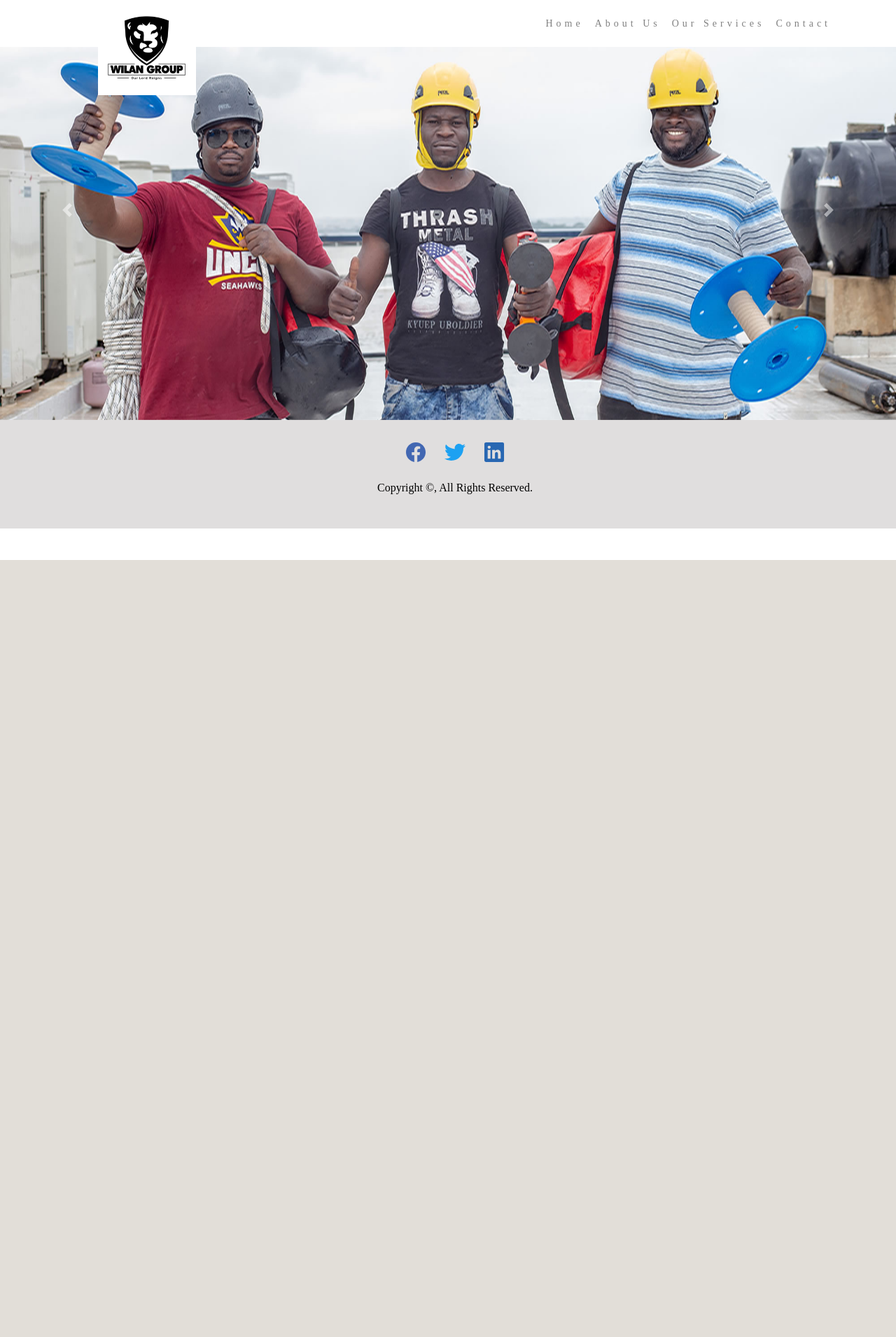
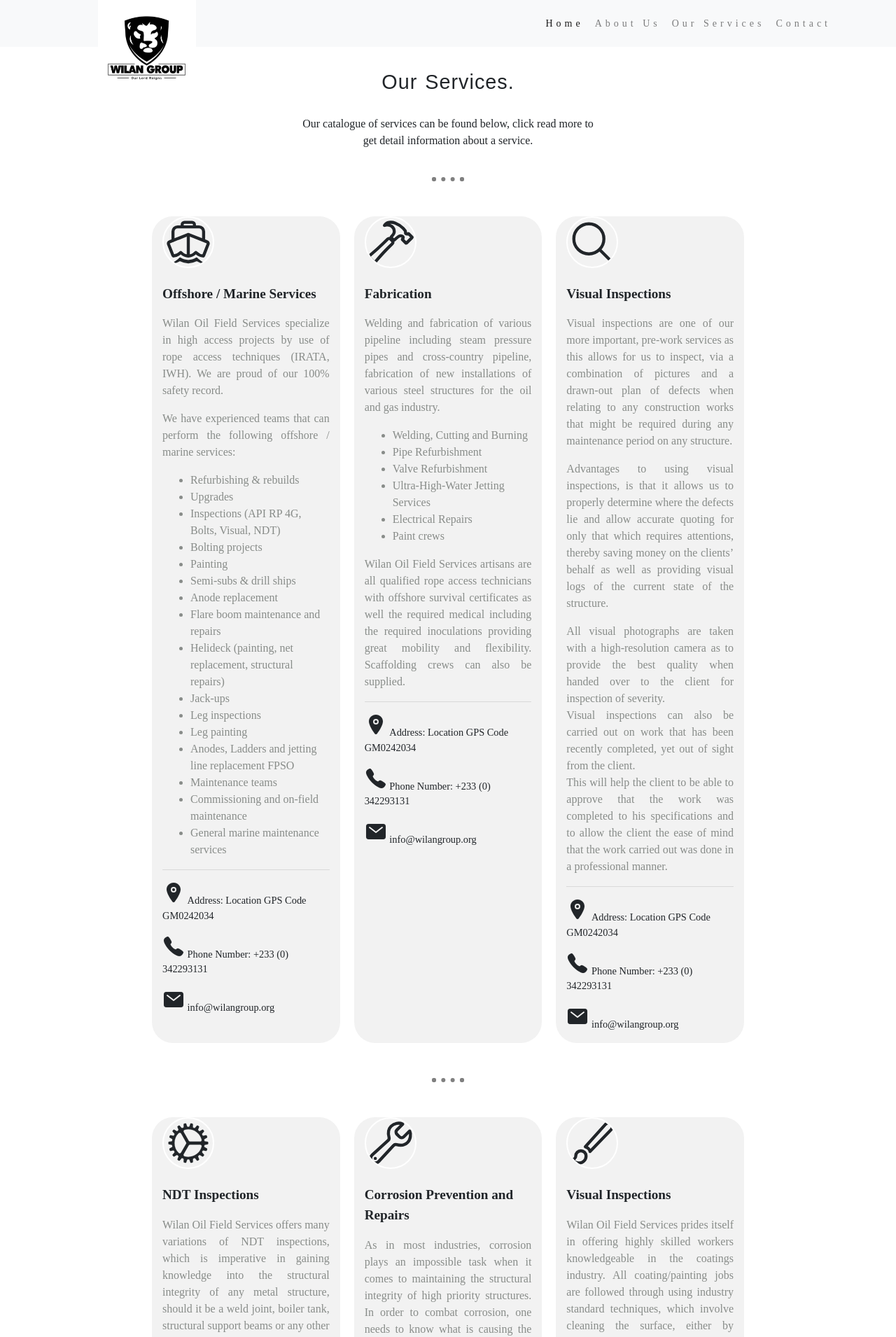
Before and after one commit to EnochKwei/wilan-group, a PHP site: page /our-services.html in a window 1280 px wide. Shown: the top 1910 px of the page at 70% size. Before the commit the page ends 800 px from the top, so only its background shows below. Run offline with PHP 8.4, Linux system fonts and the light colour scheme; some libraries are stand-ins or nearby versions.

Commit message:
uploaded services page

```diff
--- a/css/styles.css
+++ b/css/styles.css
@@ -29,7 +29,7 @@ h1, h2, h4, h5, h6 {
 }
 
 .row {
-    max-width: 1140px;
+    max-width: 100%;
     margin: 0 auto;
 		text-align: center;
 }
@@ -153,13 +153,50 @@ h1, h2, h4, h5, h6 {
 
 .our-services-text {
 	text-align: justify;
-	color: grey;
+	color: #888c89;
 }
 
 .more-services {
 	text-align: left;
 	padding-left: 15px;
 }
+
+
+.services-box {
+  background-color: #f2f2f2;
+  border-radius: 30px;
+  margin: 10px;
+}
+
+.services-list {
+  text-align: left;
+  color: #888c89;
+}
+
+.location-img,
+.phone-number-img,
+.email-img {
+  text-align: left;
+  font-size: 0.9rem;
+}
+
+.our-services-img {
+  text-align: left;
+}
+.services-icon {
+  border-style: solid;
+  border-width: 2px;
+  border-color: white;
+  border-radius: 50%;
+  height: 70px;
+  width: 70px;
+}
+
+ul {
+  list-style-type: disc;
+}
+
+
 
 /* The team behind */
 .our-team-section,
--- a/our-services.html
+++ b/our-services.html
@@ -17,7 +17,7 @@
 <body>
 
 
-  <nav class="navbar navbar-expand-lg navbar-white bg-white fixed-top">
+  <nav class="navbar navbar-expand-lg navbar-light bg-light fixed-top">
     <div class="container">
       <div id="logo">
         <a class="navbar-brand" href="#">
@@ -25,10 +25,10 @@
         </a>
       </div>
 
-      <button class="navbar-toggler" type="button" data-toggle="collapse" data-target="#navbarResponsive" aria-controls="navbarResponsive" aria-expanded="false" aria-label="Toggle navigation">
+      <button class="navbar-toggler" type="button" data-toggle="collapse" data-target="#navbarSupportedContent" aria-controls="navbarSupportedContent" aria-expanded="false" aria-label="Toggle navigation" style="background-color: #f2f2f2">
         <span class="navbar-toggler-icon"></span>
       </button>
-      <div class="collapse navbar-collapse" id="navbarResponsive">
+      <div class="collapse navbar-collapse" id="navbarSupportedContent">
         <ul class="navbar-nav ml-auto">
           <li class="nav-item active">
             <a class="nav-link" href="index.html">Home
@@ -50,59 +50,260 @@
   </nav>
 
 
+  <!-- Our Services -->
 
-
-    <div id="carouselExampleControls" class="carousel slide" data-ride="carousel">
-      <div class="carousel-inner">
-        <div class="carousel-item active">
-          <img class="d-block w-100" src="images/slypic/1.jpg" height="600" alt="First slide">
+  <section class="our-services-section">
+    <div class="container-fluid">
+      <div class="our-services">
+        <h2>Our Services.</h2>
+        <p class="intro">
+          Our catalogue of services can be found below, click read more to get detail information about a service.
+        </p>
       </div>
-        <div class="carousel-item">
-          <img class="d-block w-100" src="images/slypic/2.jpg" height="600" alt="Second slide">
+      <hr class="hr-our-services">
+      <div class="row">
+        <div class="services-box col">
+          <p class="our-services-img">
+            <ion-icon class="services-icon" size="large" name="boat-outline"></ion-icon>
+          </p>
+          <p class="services-title">Offshore / Marine Services</p>
+          <p class="our-services-text">
+            Wilan Oil Field Services specialize in high access projects by use of rope access techniques (IRATA, IWH). We are proud of our 100% safety record.
+          </p>
+          <p class="our-services-text">
+            We have experienced teams that can perform the following offshore / marine services:
+          </p>
+          <ul>
+            <li class="services-list">Refurbishing & rebuilds</li>
+            <li class="services-list">Upgrades</li>
+            <li class="services-list">Inspections (API RP 4G, Bolts, Visual, NDT)</li>
+            <li class="services-list">Bolting projects</li>
+            <li class="services-list">Painting</li>
+            <li class="services-list">Semi-subs & drill ships</li>
+            <li class="services-list">Anode replacement</li>
+            <li class="services-list">Flare boom maintenance and repairs</li>
+            <li class="services-list">Helideck (painting, net replacement, structural repairs)</li>
+            <li class="services-list">Jack-ups</li>
+            <li class="services-list">Leg inspections</li>
+            <li class="services-list">Leg painting</li>
+            <li class="services-list">Anodes, Ladders and jetting line replacement FPSO</li>
+            <li class="services-list">Maintenance teams</li>
+            <li class="services-list">Commissioning and on-field maintenance</li>
+            <li class="services-list">General marine maintenance services</li>
+          </ul>
+          <hr>
+          <p class="location-img">
+            <ion-icon size="large" name="location"></ion-icon>&nbsp;Address: Location GPS Code GM0242034
+          </p>
+          <p class="phone-number-img">
+            <ion-icon size="large" name="call"></ion-icon>&nbsp;Phone Number: +233 (0) 342293131
+          </p>
+          <p class="email-img">
+            <ion-icon size="large" name="mail"></ion-icon>&nbsp;info@wilangroup.org
+          </p>
         </div>
-        <div class="carousel-item">
-          <img class="d-block w-100" src="images/slypic/3.jpg" height="600" alt="Third slide">
+        <div class="services-box col">
+          <p class="our-services-img">
+            <ion-icon class="services-icon" size="large" name="hammer-outline"></ion-icon>
+          </p>
+          <p class="services-title">Fabrication</p>
+          <p class="our-services-text">
+            Welding and fabrication of various pipeline including steam pressure pipes and cross-country pipeline, fabrication of new installations of various steel structures for the oil and gas industry.
+          </p>
+          <ul>
+            <li class="services-list">Welding, Cutting and Burning</li>
+            <li class="services-list">Pipe Refurbishment</li>
+            <li class="services-list">Valve Refurbishment</li>
+            <li class="services-list">Ultra-High-Water Jetting Services</li>
+            <li class="services-list">Electrical Repairs</li>
+            <li class="services-list">Paint crews</li>
+          </ul>
+          <p class="our-services-text">
+            Wilan Oil Field Services artisans are all qualified rope access technicians with offshore survival certificates as well the required medical including the required inoculations providing great mobility and flexibility. Scaffolding crews
+            can also be supplied.
+          </p>
+          <hr>
+          <p class="location-img">
+            <ion-icon size="large" name="location"></ion-icon>&nbsp;Address: Location GPS Code GM0242034
+          </p>
+          <p class="phone-number-img">
+            <ion-icon size="large" name="call"></ion-icon>&nbsp;Phone Number: +233 (0) 342293131
+          </p>
+          <p class="email-img">
+            <ion-icon size="large" name="mail"></ion-icon>&nbsp;info@wilangroup.org
+          </p>
         </div>
-        <div class="carousel-item">
-          <img class="d-block w-100" src="images/slypic/4.jpg" height="600" alt="Third slide">
-        </div>
-        <div class="carousel-item">
-          <img class="d-block w-100" src="images/slypic/5.jpg" height="600" alt="Third slide">
+        <div class="services-box col">
+          <p class="our-services-img">
+            <ion-icon class="services-icon" name="search-outline"></ion-icon>
+          </p>
+          <p class="services-title">Visual Inspections</p>
+          <p class="our-services-text">
+            Visual inspections are one of our more important, pre-work services as this allows for us to inspect, via a combination of pictures and a drawn-out plan of defects when relating to any construction works that
+            might be required during any maintenance period on any structure.
+          </p>
+          <p class="our-services-text">
+            Advantages to using visual inspections, is that it allows us to properly determine where the defects lie and allow accurate quoting for only that which requires attentions, thereby saving money on the clients’ behalf as well as providing
+            visual logs of the current state of the structure.
+          </p>
+          <p class="our-services-text">
+            All visual photographs are taken with a high-resolution camera as to provide the best quality when handed over to the client for inspection of severity.<br>
+            Visual inspections can also be carried out on work that has been recently completed, yet out of sight from the client.<br>
+            This will help the client to be able to approve that the work was completed to his specifications and to allow the client the ease of mind that the work carried out was done in a professional manner.
+          </p>
+          <hr>
+          <p class="location-img">
+            <ion-icon size="large" name="location"></ion-icon>&nbsp;Address: Location GPS Code GM0242034
+          </p>
+          <p class="phone-number-img">
+            <ion-icon size="large" name="call"></ion-icon>&nbsp;Phone Number: +233 (0) 342293131
+          </p>
+          <p class="email-img">
+            <ion-icon size="large" name="mail"></ion-icon>&nbsp;info@wilangroup.org
+          </p>
         </div>
       </div>
-      <a class="carousel-control-prev" href="#carouselExampleControls" role="button" data-slide="prev">
-        <span class="carousel-control-prev-icon" aria-hidden="true"></span>
-        <span class="sr-only">Previous</span>
-      </a>
-      <a class="carousel-control-next" href="#carouselExampleControls" role="button" data-slide="next">
-        <span class="carousel-control-next-icon" aria-hidden="true"></span>
-        <span class="sr-only">Next</span>
-      </a>
+      <hr class="hr-our-services">
+      <!-- Second row for our-services -->
+      <div class="row">
+        <div class="services-box col">
+          <p class="our-services-img">
+            <ion-icon class="services-icon" name="cog-outline"></ion-icon>
+          </p>
+          <p class="services-title">NDT Inspections</p>
+          <p class="our-services-text">
+            Wilan Oil Field Services offers many variations of NDT inspections, which is imperative in gaining knowledge into the structural integrity of any metal structure, should it be a weld joint, boiler tank, structural support beams or any
+            other load bearing metal structures which are of high importance to your facility.
+          </p>
+          <p class="our-services-text">
+            All employees sent for NDT inspections are qualified and certified in their specific areas of expertise.
+          </p>
+          <p class="our-services-text">
+            The varieties of NDT Inspections we offer are:<br>
+          </p>
+          <ul>
+            <li class="services-list" style="font-weight: bold;">MPI (Magnetic Particle Inspection):</li>
+            <p class="our-services-text">This inspection method is used to detect surface and subsurface discontinuities in ferroelectric metals. The reason for ferroelectric metals is this method uses a yoke which induces an electromagnetic current
+              through the substrate and if it is non-conductible, then false results will be given.
+            </p>
+            <li class="services-list" style="font-weight: bold;">Dye Penetration Inspection: </li>
+            <p class="our-services-text">This is a widely applied and low-cost inspection method used to locate surface-breaking defects in all non-porous materials (metals, plastics, or ceramics). The penetrant may be applied to all non-ferrous
+              materials and ferrous materials, although for ferrous components magnetic- particle inspection is often used instead for its subsurface detection capability. LPI is used to detect casting, forging and welding surface defects such as
+              hairline cracks, surface porosity, leaks in new products, and fatigue cracks on in-service components.
+            </p>
+            <li class="services-list" style="font-weight: bold;">Ultra-Sonic Testing:</li>
+            <p class="our-services-text">
+              This is widely used when doing thickness gauging on any high priority structures to test for corrosion, for example: testing corrosion on pipe work. It can also be used to test for internal defects within metals or to determine the
+              characteristics of a metal.
+            </p>
+          </ul>
+          <p class="our-services-text">
+            All these methods above are important, especially when maintenance work, such as grinding, or welding is done on high priority structures. Advantages to using NDT are that you can be assured that any work carried out will be flawless and
+            that the maintenance procedure has been completed successfully.
+          </p>
+          <hr>
+          <p class="location-img">
+            <ion-icon size="large" name="location"></ion-icon>&nbsp;Address: Location GPS Code GM0242034
+          </p>
+          <p class="phone-number-img">
+            <ion-icon size="large" name="call"></ion-icon>&nbsp;Phone Number: +233 (0) 342293131
+          </p>
+          <p class="email-img">
+            <ion-icon size="large" name="mail"></ion-icon>&nbsp;info@wilangroup.org
+          </p>
         </div>
+        <div class="services-box col">
+          <p class="our-services-img">
+            <ion-icon class="services-icon" size="large" name="build-outline"></ion-icon>
+          </p>
+          <p class="services-title">Corrosion Prevention and Repairs</p>
+          <p class="our-services-text">
+            As in most industries, corrosion plays an impossible task when it comes to maintaining the structural integrity of high priority structures. In order to combat corrosion, one needs to know what is causing the corrosion in the first
+            place, so that the correct method can be applied to ensure structural longevity. Our skilled workforce will inspect the structure and in conjunction with a coatings company, the most suitable product will be selected for application.
+          </p>
+          <p class="our-services-text">
+            Once corrosion has occurred, the general scope will be to remove the rust either by a grinding or by using a wire brush, all depending on whether the surrounding environment allows for grinding. Once the rust has been removed, coating
+            will be applied, and the specifications of the coatings will be supplied either by the client or the coatings company.
+          </p>
+          <p class="our-services-text">
+            In cases where rust has occurred on high priority structures, NDT testing can be carried out prior to coating, using Ultra-Sonic Testing to test the thickness of the method and determine whether it's safe to stay in operation, which will
+            be determined by an engineer. Ultra-Sonic Testing can also be used to gauge the thickness of the coating to ensure that the specific guidelines set out have been followed. All these methods are offered to allow the client ease of mind in
+            knowing that the work has been carried out successfully and to specifications.
+          </p>
+          <p class="our-services-text">
+            Advantages of corrosion prevention and repairing are:
+          </p>
+          <ul>
+            <li class="services-list">Knowing that your structure is structurally sound and free of any corrosion.</li>
+            <li class="services-list">Ensuring that future corrosion will not occur for an extended period.</li>
+            <li class="services-list">Extending the life of your structures.</li>
+          </ul>
+          <hr>
+          <p class="location-img">
+            <ion-icon size="large" name="location"></ion-icon>&nbsp;Address: Location GPS Code GM0242034
+          </p>
+          <p class="phone-number-img">
+            <ion-icon size="large" name="call"></ion-icon>&nbsp;Phone Number: +233 (0) 342293131
+          </p>
+          <p class="email-img">
+            <ion-icon size="large" name="mail"></ion-icon>&nbsp;info@wilangroup.org
+          </p>
+        </div>
+        <div class="services-box col">
+          <p class="our-services-img">
+            <ion-icon class="services-icon" size="large" name="brush-outline"></ion-icon>
+          </p>
+          <p class="services-title">Visual Inspections</p>
+          <p class="our-services-text">
+            Wilan Oil Field Services prides itself in offering highly skilled workers knowledgeable in the coatings industry. All coating/painting jobs are followed through using industry standard techniques, which involve
+            cleaning the surface, either by chemicals, high pressure washing or by grit blasting and then primed to ensure that the surface will be properly prepared to receive its coat and to ensure longevity of the coating itself. Specifications
+            for when the coating is applied, is supplied by a reputable coatings supplier and once completed will be inspected to ensure that it has been completed successfully.
+          </p>
+          <p class="our-services-text">
+            During the coating and preparation process, all precautions are taking to prevent spills and/or mess to adhere to any environmental requirements the clients might have. Any additional requirements by the client will be provided for before commencement of any work.
+          </p>
+          <p class="our-services-text">
+            Advantages of painting are:
+          </p>
+          <ul>
+            <li class="services-list">Allows for the structure to be visually aesthetic.</li>
+            <li class="services-list">Corrosion prevention should the structure be in an area where corrosion is a high possibility.</li>
+            <li class="services-list">Increase production efficiency, especially in silo's or any other structure where product moves through.</li>
+          </ul>
+          <hr>
+          <p class="location-img">
+            <ion-icon size="large" name="location"></ion-icon>&nbsp;Address: Location GPS Code GM0242034
+          </p>
+          <p class="phone-number-img">
+            <ion-icon size="large" name="call"></ion-icon>&nbsp;Phone Number: +233 (0) 342293131
+          </p>
+          <p class="email-img">
+            <ion-icon size="large" name="mail"></ion-icon>&nbsp;info@wilangroup.org
+          </p>
+        </div>
+      </div>
+    </div>
+
+  </section>
 
 
 
 
-
-
-
-
-
-  <script src="https://ajax.googleapis.com/ajax/libs/jquery/3.4.1/jquery.min.js"></script>
-  <script src="https://cdnjs.cloudflare.com/ajax/libs/popper.js/1.16.0/umd/popper.min.js"></script>
-  <script src="https://maxcdn.bootstrapcdn.com/bootstrap/4.4.1/js/bootstrap.min.js"></script>
-<script src="https://unpkg.com/ionicons@5.1.2/dist/ionicons.js"></script>
-
-</body>
-
+  <!-- Footer -->
   <footer>
     <div class="container">
       <div class="row">
         <div class="col span-1-of-3">
           <ul class="social-links">
-          <li><a href="#"><ion-icon class="facebook-icon"size="large" name="logo-facebook"></ion-icon></a></li>
-          <li><a href="#"><ion-icon class="twitter-icon" size="large" name="logo-twitter"></ion-icon></a></li>
-          <li><a href="#"><ion-icon class="linkedin-icon" size="large" name="logo-linkedin"></ion-icon></a></li>
+            <li><a href="#">
+                <ion-icon class="facebook-icon" size="large" name="logo-facebook"></ion-icon>
+              </a></li>
+            <li><a href="#">
+                <ion-icon class="twitter-icon" size="large" name="logo-twitter"></ion-icon>
+              </a></li>
+            <li><a href="#">
+                <ion-icon class="linkedin-icon" size="large" name="logo-linkedin"></ion-icon>
+              </a></li>
           </ul>
         </div>
       </div>
@@ -116,4 +317,14 @@
 
   </footer>
 
+
+  <script src="https://ajax.googleapis.com/ajax/libs/jquery/3.4.1/jquery.min.js"></script>
+  <script src="https://cdnjs.cloudflare.com/ajax/libs/popper.js/1.16.0/umd/popper.min.js"></script>
+  <script src="https://maxcdn.bootstrapcdn.com/bootstrap/4.4.1/js/bootstrap.min.js"></script>
+  <script src="https://unpkg.com/ionicons@5.1.2/dist/ionicons.js"></script>
+
+</body>
+
+
+
 </html>
```
Also changed, not shown: about-us.html (+14 -15 lines), contact.html (+28 -52 lines), index.html (+19 -18 lines). Lines whose indentation alone changed are shown as unchanged.
